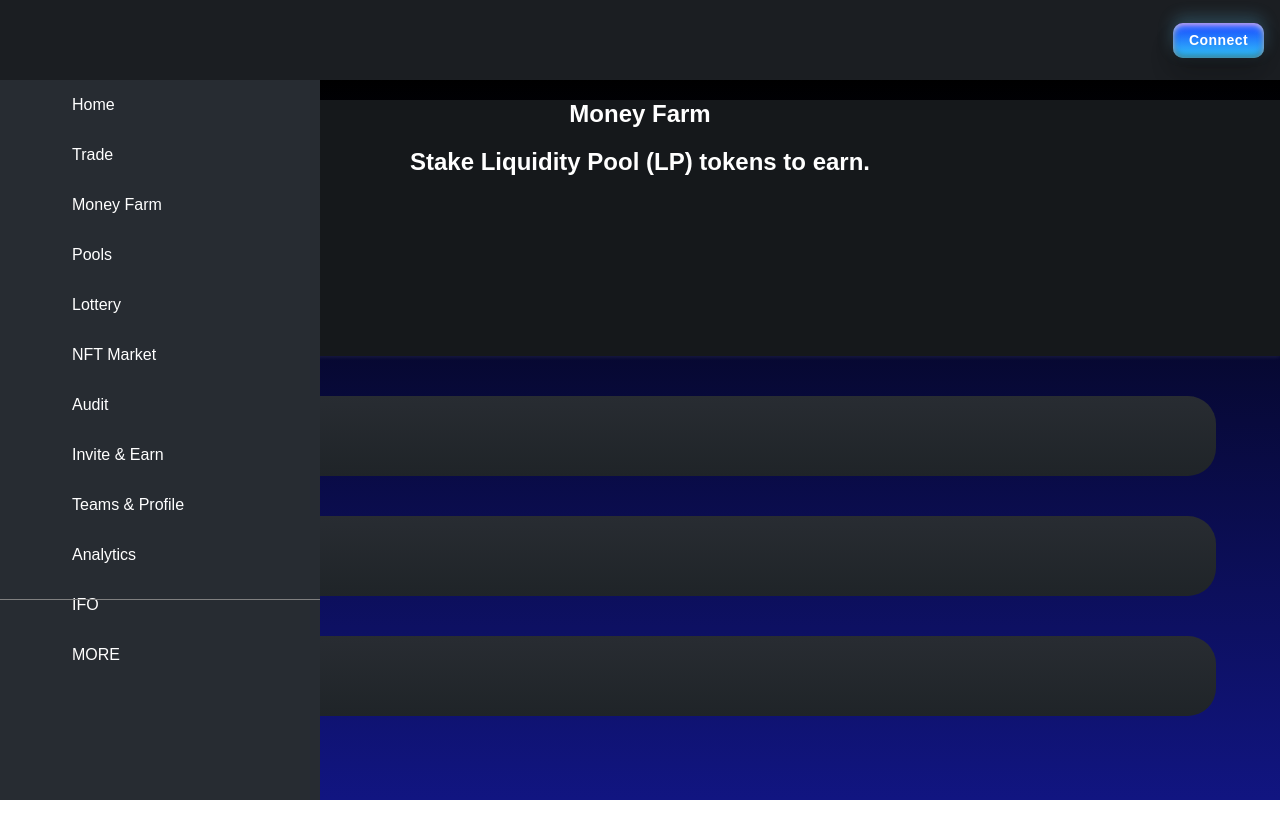
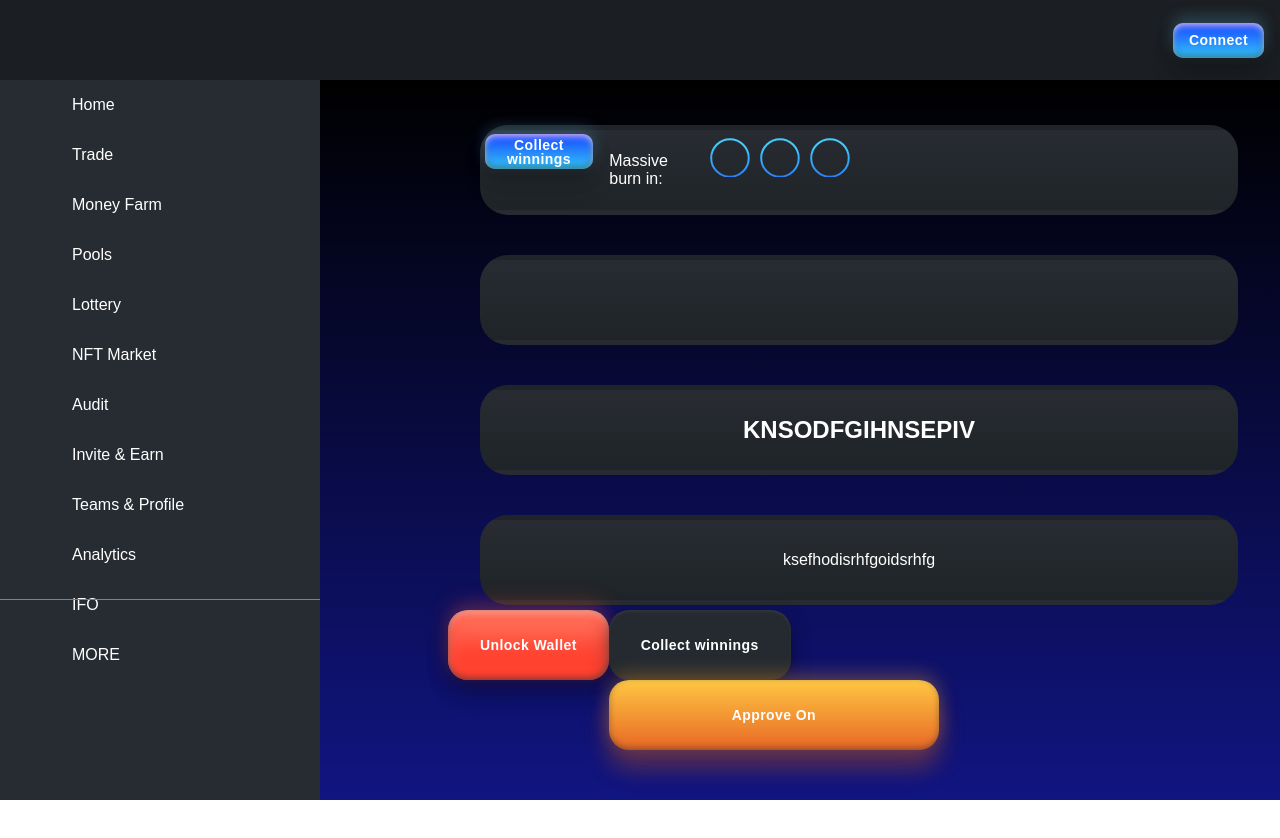
Before and after one commit to edrey03/proyectomoney, a React (Create React App) app: page / in a window 1280 px wide. Shown: the top 838 px of the page. After the commit the page ends 800 px from the top, so only its background shows below. Built offline with nearby package versions, Linux system fonts and the light colour scheme.

Commit message:
Update App.jsx

```diff
--- a/src/App.jsx
+++ b/src/App.jsx
@@ -1,14 +1,12 @@
 import './App.css';
 import Header from './components/Header';
 import Home from './components/Home';
-import Farm from './components/Farm';
 
 function App() {
   return (
     <div className="App">
       <Header />
       <Home />
-      <Farm />
     </div>
   );
 }
```
